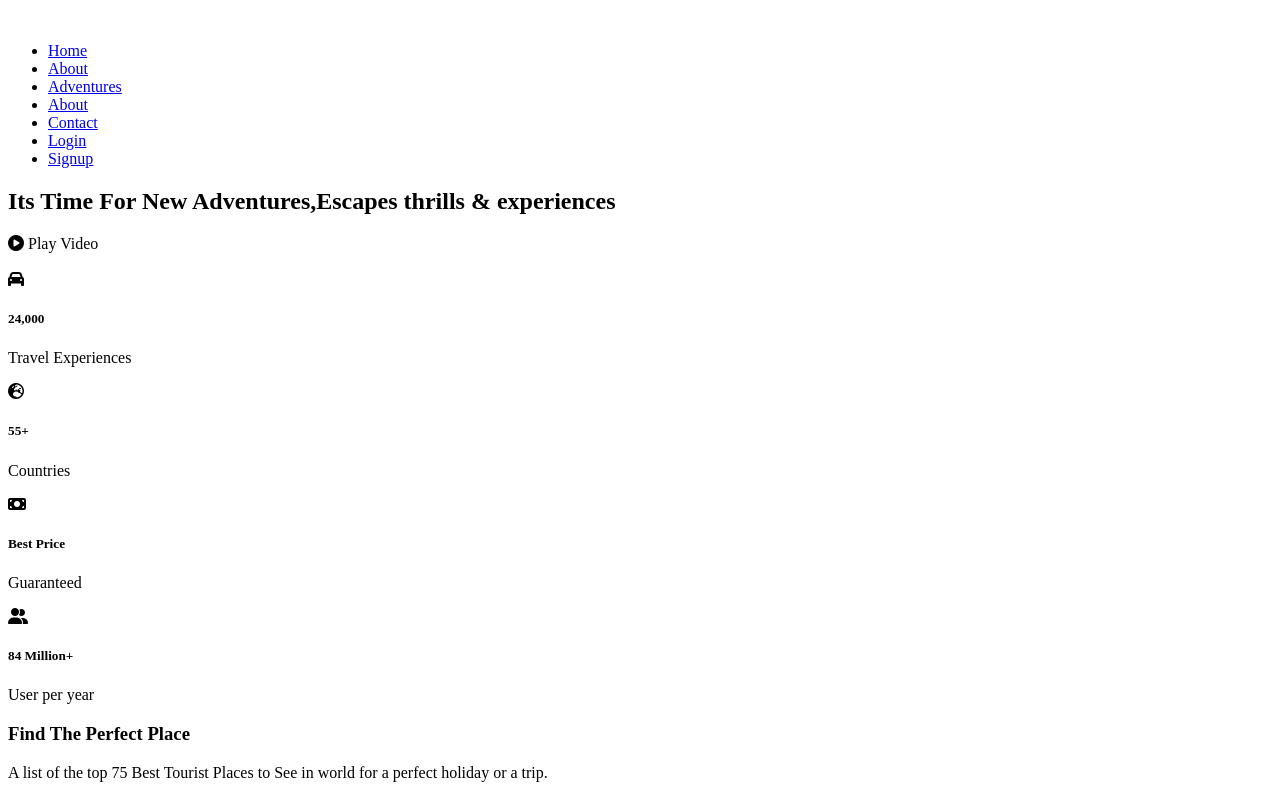
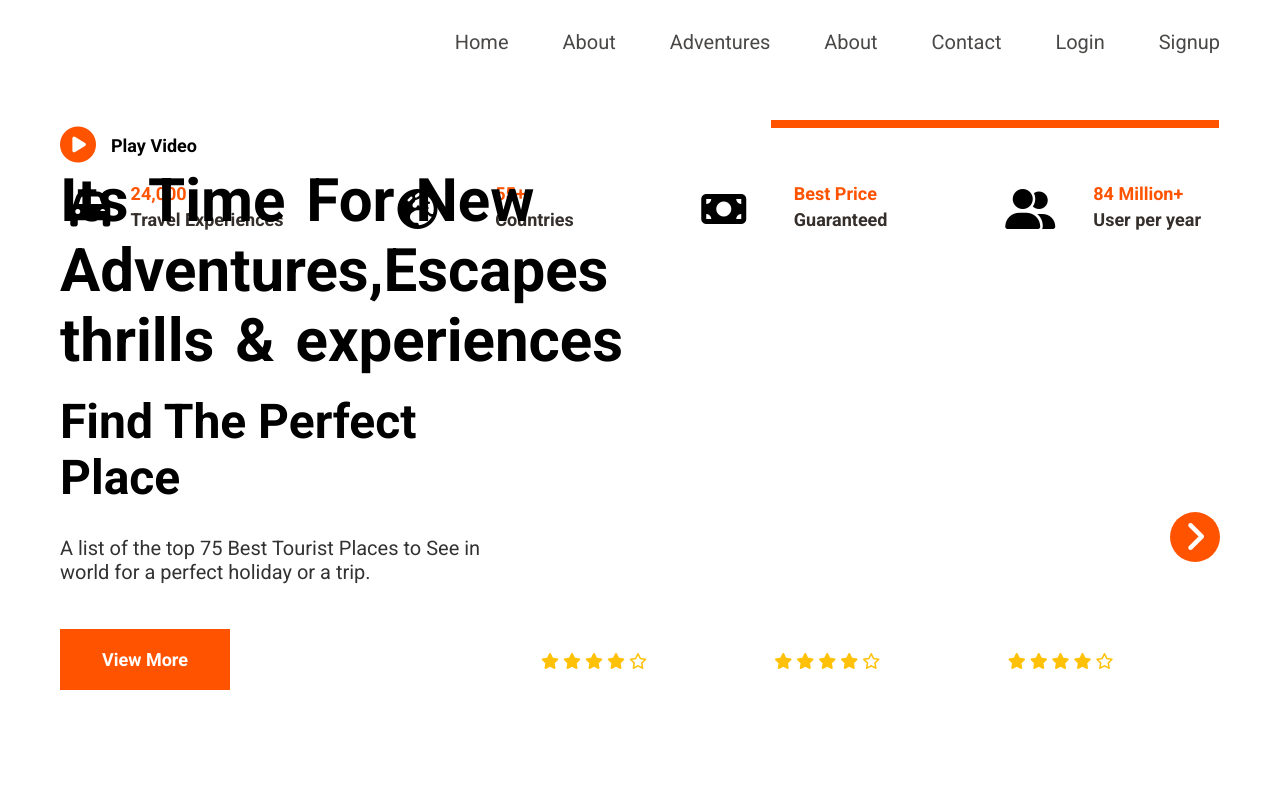
Before and after one commit to Nguyenthuan1003/ASSHTML5, a plain HTML site: page Assignment/index.html in a window 1280 px wide. Shown: the top 795 px of the page. Drawn offline with Linux system fonts and the light colour scheme.

Commit message:
Tui sua code nhe

```diff
--- a/Assignment/index.html
+++ b/Assignment/index.html
@@ -5,6 +5,9 @@
     <meta charset="UTF-8">
     <meta http-equiv="X-UA-Compatible" content="IE=edge">
     <meta name="viewport" content="width=device-width, initial-scale=1.0">
+    <link rel="preconnect" href="https://fonts.googleapis.com">
+    <link rel="preconnect" href="https://fonts.gstatic.com" crossorigin>
+    <link href="https://fonts.googleapis.com/css2?family=Roboto:wght@300;400;500;700&display=swap" rel="stylesheet">
     <link rel="stylesheet" href="style.css">
     <script src="https://kit.fontawesome.com/d9a7ee2024.js" crossorigin="anonymous"></script>
     <title>Document</title>
@@ -32,13 +35,18 @@
         </header>
         <main>
             <section class="banner">
+                <div class="banner-title">
+                    <div class="banner-title-top">
                         <h2>Its Time For New Adventures,Escapes thrills & experiences</h2>
-                <div class="banner-title">
+                    </div>
+                    <div class="banner-title-bottom">
                         <i class="fas fa-play-circle"></i>
                         <span>Play Video</span>
                     </div>
+                </div>
                 <div class="banner-image">
                     <img src="./image/banner.png" alt="">
+                    <div class="banner-line"></div>
                 </div>
             </section>
             <section class="tourism">
@@ -88,6 +96,7 @@
                 <div class="perfectChoice-slider">
                     <div class="perfectChoice-slider-item">
                         <img src="./image/Bangalore.png" alt="" class="perfectChoice-slider-item">
+                        <div class="perfectChoice-slider-item-news">
                             <h5>Bangalore</h5>
                             <div class="perfectChoice-star">
                                 <i class="fas fa-star"></i>
@@ -97,8 +106,10 @@
                                 <i class="far fa-star"></i>
                             </div>
                         </div>
+                    </div>
                     <div class="perfectChoice-slider-item">
                         <img src="./image/Coorg.png" alt="" class="perfectChoice-slider-item">
+                        <div class="perfectChoice-slider-item-news">
                             <h5>Coorg</h5>
                             <div class="perfectChoice-star">
                                 <i class="fas fa-star"></i>
@@ -108,8 +119,10 @@
                                 <i class="far fa-star"></i>
                             </div>
                         </div>
+                    </div>
                     <div class="perfectChoice-slider-item">
                         <img src="./image/IsLand.png" alt="" class="perfectChoice-slider-item">
+                        <div class="perfectChoice-slider-item-news">
                             <h5>Island</h5>
                             <div class="perfectChoice-star">
                                 <i class="fas fa-star"></i>
@@ -117,6 +130,7 @@
                                 <i class="fas fa-star"></i>
                                 <i class="fas fa-star"></i>
                                 <i class="far fa-star"></i>
+                            </div>
                         </div>
                     </div>
                     <div class="perfectChoice-slider-next">
@@ -127,8 +141,10 @@
             <section class="topExperiences">
                 <h3>Top rated Experiences on Travel</h3>
                 <div class="topExperiences-item">
-                    <div class="topExperiences-image">
+                    <div class="topExperiences-image-first">
                         <img src="./image/beautiful1.png" alt="">
+                    </div>
+                    <div class="topExperiences-image-last">
                         <img src="./image/Beautiful1.1.png" alt="">
                     </div>
                     <div class="topExperiences-item-title">
@@ -144,8 +160,10 @@
                     </div>
                 </div>
                 <div class="topExperiences-item">
-                    <div class="topExperiences-image">
+                    <div class="topExperiences-image-first">
                         <img src="./image/lady1.png" alt="">
+                    </div>
+                    <div class="topExperiences-image-last">
                         <img src="./image/Beautiful1.1.png" alt="">
                     </div>
                     <div class="topExperiences-item-title">
@@ -161,8 +179,10 @@
                     </div>
                 </div>
                 <div class="topExperiences-item">
-                    <div class="topExperiences-image">
+                    <div class="topExperiences-image-first">
                         <img src="./image/athletic1.png" alt="">
+                    </div>
+                    <div class="topExperiences-image-last">
                         <img src="./image/Beautiful1.1.png" alt="">
                     </div>
                     <div class="topExperiences-item-title">
@@ -178,8 +198,10 @@
                     </div>
                 </div>
                 <div class="topExperiences-item">
-                    <div class="topExperiences-image">
+                    <div class="topExperiences-image-first">
                         <img src="./image/hiker1.png" alt="">
+                    </div>
+                    <div class="topExperiences-image-last">
                         <img src="./image/Beautiful1.1.png" alt="">
                     </div>
                     <div class="topExperiences-item-title">
--- a/Assignment/style.css
+++ b/Assignment/style.css
@@ -0,0 +1,185 @@
+*{
+    box-sizing: border-box;
+    font-family: 'Roboto', sans-serif;
+}
+body{
+    margin: 0;
+}
+.container{
+    max-width: 100vw;
+    margin: 0 60px;
+}
+header{
+    display: flex;
+    justify-content: space-between;
+    margin-top: 30px;
+}
+.menu ul{
+    margin: 0;
+}
+.menu ul li{
+    display: inline;
+    padding: 10px 0 10px 50px;
+}
+.menu ul li a{
+    font-size: 20px;
+    text-decoration: none;
+    color: #1D1B19;
+    line-height: 24px;
+    opacity: 0.8;
+}
+.menu ul li a:hover{
+    opacity: 1;
+    padding-bottom: 5px;
+    border-bottom: 1px solid #FF5300;
+}
+.banner{
+    position: relative;
+    display: flex;
+    justify-content: space-between;
+    margin-top: 60px;
+}
+.banner-title-bottom{
+    position: absolute;
+    top: 70%;
+    display: flex;
+    align-items: center;
+}
+.banner h2{
+    font-size: 60px;
+    line-height: 70px;
+    word-spacing: 6px;
+    font-weight: bold;
+    position: absolute;
+    top: 12%;
+    right: 40%;
+}
+.banner-title i{
+    color: #FF5300;
+    font-size: 36px;
+}
+.banner-title span{
+    font-size: 18px;
+    font-weight: bold;
+    margin-left: 15px;
+}
+.banner-image{
+    width: 58vw;
+}
+.banner-image img{
+    width: 100%;
+}
+.banner-line{
+    border-bottom: 8px solid #FF5300;
+    width: 35vw;
+    position: absolute;
+    bottom: 5px;
+    right: 1px;
+}
+.tourism{
+    display: grid;
+    grid-template-columns: repeat(4,1fr);
+    margin-top: 50px;
+    grid-gap: 75px;
+}
+.tourism-item i{
+    font-size: 40px;
+}
+.tourism-item{
+    display: flex;
+    align-items: center;
+    justify-content: space-around;
+}
+.tourism-item-information h5{
+    margin: 0;
+    font-size: 18px;
+    line-height: 21px;
+    color: #FF5300;
+}
+.tourism-item-information p{
+    margin: 5px 0;
+    font-size: 18px;
+    color: #352F2B;
+    font-weight: bold;
+}
+.perfectChoice{
+    margin-top: 159px;
+    display: grid;
+    grid-template-columns: 440px auto;
+    grid-gap: 30px;
+}
+.perfectChoice-title h3{
+    font-size: 48px;
+    line-height: 56px;
+    margin: 0;
+}
+.perfectChoice-title p{
+    font-size: 20px;
+    line-height: 24px;
+    opacity: 0.8;
+    margin-top: 30px;
+}
+.perfectChoice-title button{
+    font-size: 18px;
+    line-height: 21px;
+    font-weight: bold;
+    background: #FF5300;
+    color: #fff;
+    padding: 20px 42px;
+    border: none;
+    cursor: pointer;
+    margin-top: 25px;
+}
+.perfectChoice-slider{
+    display: grid;
+    grid-template-columns: repeat(3,1fr);
+    grid-gap: 10px;
+    position: relative;
+}
+.perfectChoice-slider-item img{
+    border-radius: 10px;
+    width: 100%;
+}
+.perfectChoice-slider-item{
+    position: relative;
+    max-width: 220px;
+}
+.perfectChoice-slider-item-news h5{
+    font-size: 18px;
+    line-height: 21px;
+    color: #fff;
+    margin: 0;
+}
+.perfectChoice-slider-item-news i{
+    color: #FFC107;
+}
+.perfectChoice-slider-item-news{
+    position: absolute;
+    top: 80%;
+    left: 5%;
+}
+.perfectChoice-slider-next{
+    font-size: 36px;
+    background: #FF5300;
+    width: 50px;
+    height: 50px;
+    text-align: center;
+    border-radius: 50%;
+    color: #fff;
+    font-weight: bold;
+    position: absolute;
+    top: 40%;
+    right: 0;
+}
+.perfectChoice-slider-next i{
+    margin-top: 7px;
+}
+.topExperiences{
+    margin-top: 110px;
+}
+.topExperiences h3{
+    font-size: 48px;
+    line-height: 56px;
+    text-align: center;
+}
+.
```
Lines whose indentation alone changed are shown as unchanged.
